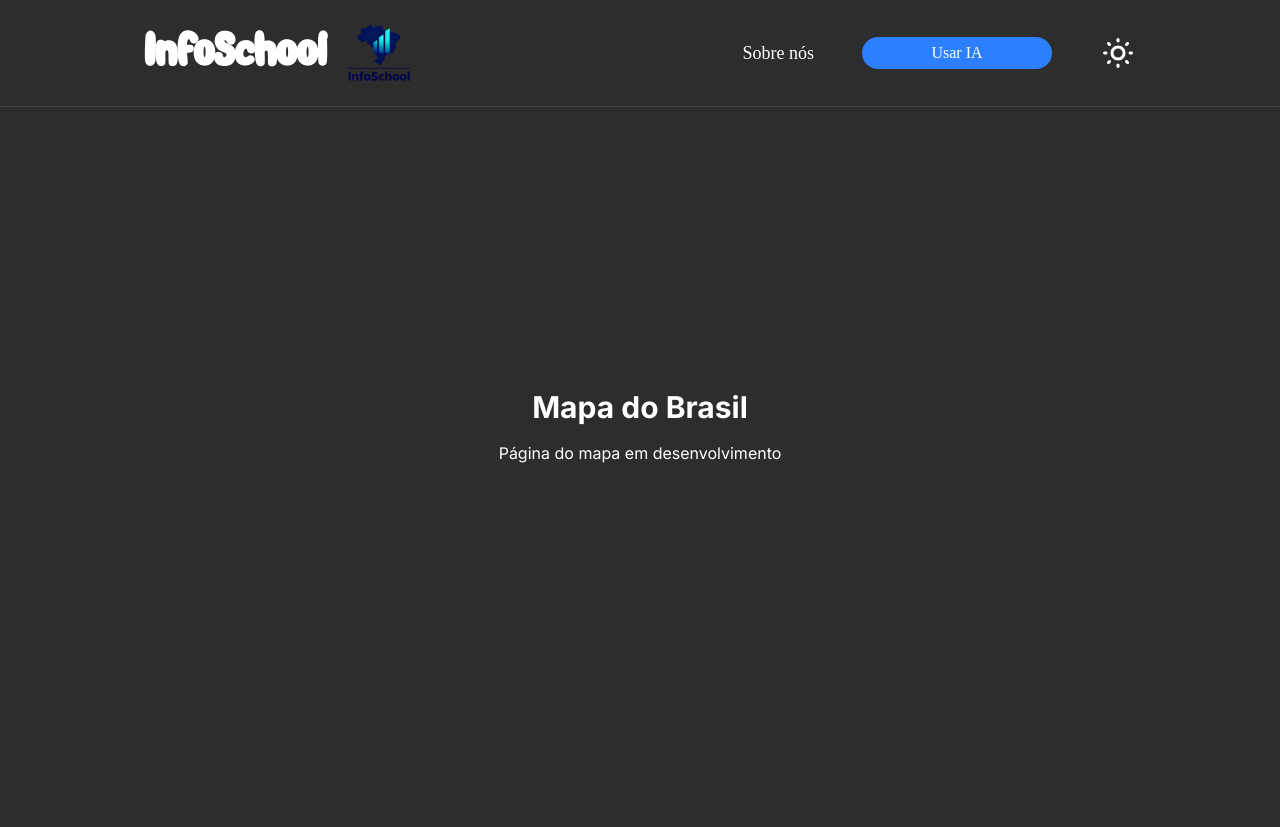
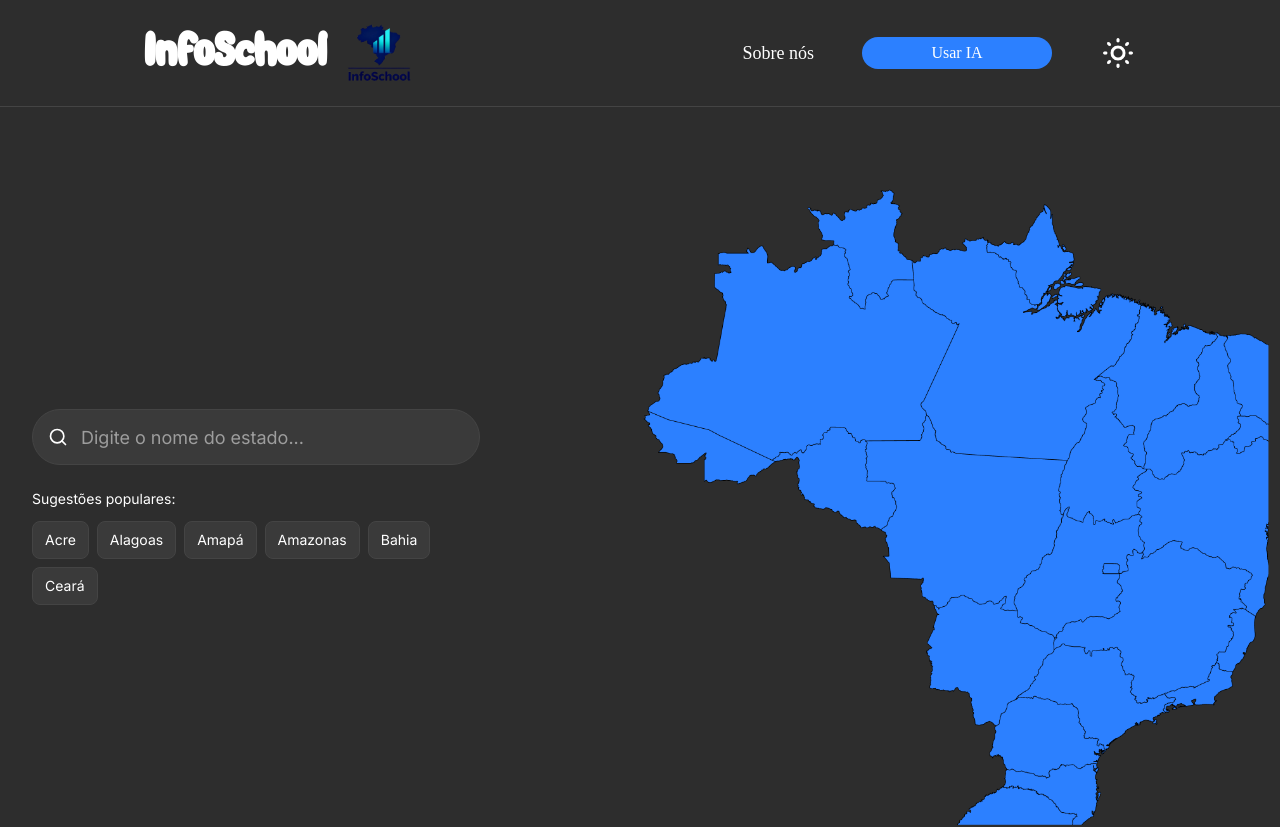
Before and after one commit to unb-mds/2025-2-InfoSchool, a Next.js app in the folder front-end/: page /mapa in a window 1280 px wide. Shown: the top 827 px of the page. Built offline with nearby package versions, Linux system fonts and the light colour scheme; a web font is replaced by a local one.

Commit message:
style: Página do Mapa1 com animaçao tema claro/escuro, pesquisa de estados por palavras chaves e cards com sugestões de estados. (Base)

```diff
--- a/front-end/src/app/mapa/page.tsx
+++ b/front-end/src/app/mapa/page.tsx
@@ -1,17 +1,205 @@
-// app/mapa/page.tsx
+'use client';
+import { Search } from 'lucide-react';
+import Image from 'next/image';
+import { useState, useEffect } from 'react';
+
 export default function MapaPage() {
+  const [searchTerm, setSearchTerm] = useState('');
+  const [showSuggestions, setShowSuggestions] = useState(false);
+  const [isDark, setIsDark] = useState(false);
+
+  // Lista de todos os estados brasileiros
+  const estadosBrasileiros = [
+    { nome: "Acre", sigla: "AC" },
+    { nome: "Alagoas", sigla: "AL" },
+    { nome: "Amapá", sigla: "AP" },
+    { nome: "Amazonas", sigla: "AM" },
+    { nome: "Bahia", sigla: "BA" },
+    { nome: "Ceará", sigla: "CE" },
+    { nome: "Distrito Federal", sigla: "DF" },
+    { nome: "Espírito Santo", sigla: "ES" },
+    { nome: "Goiás", sigla: "GO" },
+    { nome: "Maranhão", sigla: "MA" },
+    { nome: "Mato Grosso", sigla: "MT" },
+    { nome: "Mato Grosso do Sul", sigla: "MS" },
+    { nome: "Minas Gerais", sigla: "MG" },
+    { nome: "Pará", sigla: "PA" },
+    { nome: "Paraíba", sigla: "PB" },
+    { nome: "Paraná", sigla: "PR" },
+    { nome: "Pernambuco", sigla: "PE" },
+    { nome: "Piauí", sigla: "PI" },
+    { nome: "Rio de Janeiro", sigla: "RJ" },
+    { nome: "Rio Grande do Norte", sigla: "RN" },
+    { nome: "Rio Grande do Sul", sigla: "RS" },
+    { nome: "Rondônia", sigla: "RO" },
+    { nome: "Roraima", sigla: "RR" },
+    { nome: "Santa Catarina", sigla: "SC" },
+    { nome: "São Paulo", sigla: "SP" },
+    { nome: "Sergipe", sigla: "SE" },
+    { nome: "Tocantins", sigla: "TO" }
+  ];
+
+  // Filtrar estados baseado no termo de pesquisa
+  const filteredEstados = estadosBrasileiros.filter(estado =>
+    estado.nome.toLowerCase().includes(searchTerm.toLowerCase()) ||
+    estado.sigla.toLowerCase().includes(searchTerm.toLowerCase())
+  );
+
+  // Função para alternar o tema
+  const toggleTheme = () => {
+    const newTheme = !isDark;
+    setIsDark(newTheme);
+
+    // Aplica o tema no data-theme do html
+    if (newTheme) {
+      document.documentElement.setAttribute('data-theme', 'dark');
+    } else {
+      document.documentElement.removeAttribute('data-theme');
+    }
+  };
+
+  // Verifica o tema atual ao carregar a página
+  useEffect(() => {
+    const currentTheme = document.documentElement.getAttribute('data-theme');
+    setIsDark(currentTheme === 'dark');
+  }, []);
+
   return (
-    <div className="min-h-screen bg-background transition-colors duration-500">
-      <main className="min-h-[80vh] flex items-center justify-center">
-        <div className="text-center">
-          <h1 className="text-3xl font-bold text-text-primary mb-4 transition-colors duration-500">
-            Mapa do Brasil
-          </h1>
-          <p className="text-text-secondary transition-colors duration-500">
-            Página do mapa em desenvolvimento
-          </p>
+    <main className="min-h-screen flex flex-col p-4 sm:p-6 lg:p-8 transition-colors duration-300"
+          style={{
+            backgroundColor: 'var(--background)',
+            color: 'var(--text)'
+          }}>
+
+      {/* ========== CONTEÚDO PRINCIPAL ========== */}
+      <div className="flex-1 grid grid-cols-1 lg:grid-cols-2 gap-8 lg:gap-12 items-center">
+
+        {/* ========== LADO ESQUERDO - PESQUISA ========== */}
+        <div className="flex flex-col items-center lg:items-start justify-center">
+
+          {/* Barra de Pesquisa com Sugestões */}
+          <div className="relative w-full max-w-md">
+            <div className="relative">
+              <Search
+                className="absolute left-4 top-1/2 -translate-y-1/2 transition-colors duration-300"
+                size={20}
+                style={{ color: 'var(--gray-text)' }}
+              />
+              <input
+                type="text"
+                placeholder="Digite o nome do estado..."
+                className="w-full h-14 rounded-full pl-12 pr-6 focus:outline-none focus:ring-2 focus:ring-blue-500 text-lg transition-colors duration-300"
+                style={{
+                  backgroundColor: 'var(--card)',
+                  border: '1px solid var(--border)',
+                  color: 'var(--text)'
+                }}
+                value={searchTerm}
+                onChange={(e) => {
+                  setSearchTerm(e.target.value);
+                  setShowSuggestions(true);
+                }}
+                onFocus={() => setShowSuggestions(true)}
+                onBlur={() => setTimeout(() => setShowSuggestions(false), 200)}
+              />
+            </div>
+
+            {/* Lista de Sugestões */}
+            {showSuggestions && searchTerm && (
+              <div className="absolute top-full left-0 right-0 rounded-lg mt-2 max-h-60 overflow-y-auto z-10 shadow-lg transition-colors duration-300"
+                   style={{
+                     backgroundColor: 'var(--card)',
+                     border: '1px solid var(--border)',
+                     boxShadow: 'var(--shadow)'
+                   }}>
+                {filteredEstados.length > 0 ? (
+                  filteredEstados.map((estado) => (
+                    <button
+                      key={estado.sigla}
+                      className="w-full text-left px-4 py-3 transition-colors border-b last:border-b-0 duration-300"
+                      style={{
+                        borderColor: 'var(--border)'
+                      }}
+                      onMouseEnter={(e) => {
+                        e.currentTarget.style.backgroundColor = 'var(--card-alt)';
+                      }}
+                      onMouseLeave={(e) => {
+                        e.currentTarget.style.backgroundColor = 'transparent';
+                      }}
+                      onClick={() => {
+                        setSearchTerm(estado.nome);
+                        setShowSuggestions(false);
+                      }}
+                    >
+                      <div className="flex justify-between items-center">
+                        <span style={{ color: 'var(--text)' }}>{estado.nome}</span>
+                        <span className="bg-blue-600 text-white px-2 py-1 rounded text-sm">
+                          {estado.sigla}
+                        </span>
+                      </div>
+                    </button>
+                  ))
+                ) : (
+                  <div className="px-4 py-3 text-center transition-colors duration-300"
+                       style={{ color: 'var(--gray-text)' }}>
+                    Nenhum estado encontrado
+                  </div>
+                )}
+              </div>
+            )}
+          </div>
+
+          {/* Sugestões Populares quando não há pesquisa */}
+          {!searchTerm && (
+            <div className="mt-6 w-full max-w-md">
+              <p className="text-sm mb-3 transition-colors duration-300"
+                 style={{ color: 'var(--gray-text)' }}>
+                Sugestões populares:
+              </p>
+              <div className="flex flex-wrap gap-2">
+                {estadosBrasileiros.slice(0, 6).map((estado) => (
+                  <button
+                    key={estado.sigla}
+                    className="px-3 py-2 rounded-lg text-sm transition-colors duration-300 border"
+                    style={{
+                      backgroundColor: 'var(--card)',
+                      borderColor: 'var(--border)',
+                      color: 'var(--text)'
+                    }}
+                    onMouseEnter={(e) => {
+                      e.currentTarget.style.backgroundColor = 'var(--card-alt)';
+                    }}
+                    onMouseLeave={(e) => {
+                      e.currentTarget.style.backgroundColor = 'var(--card)';
+                    }}
+                    onClick={() => setSearchTerm(estado.nome)}
+                  >
+                    {estado.nome}
+                  </button>
+                ))}
+              </div>
+            </div>
+          )}
         </div>
-      </main>
-    </div>
+
+        {/* ========== LADO DIREITO - MAPA GRANDE ========== */}
+        <div className="flex items-center justify-center w-full h-full">
+          <div className="relative w-full h-full min-h-[80vh]">
+            {/* Mapa do Brasil - GRANDE */}
+            <Image
+              src="/images/brasil.png"
+              alt="Mapa do Brasil"
+              fill
+              style={{
+                objectFit: "contain"
+              }}
+              priority
+              className="transition-opacity duration-300 scale-107"
+            />
+          </div>
+        </div>
+
+      </div>
+    </main>
   );
 }
```
Also changed, not shown: front-end/public/images/brasil.png (added).
